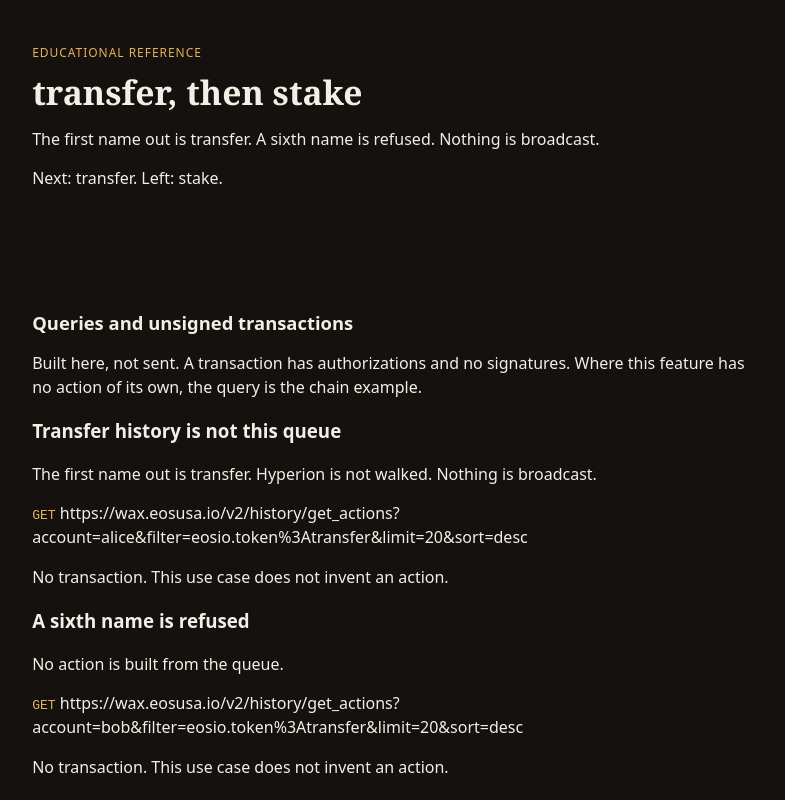
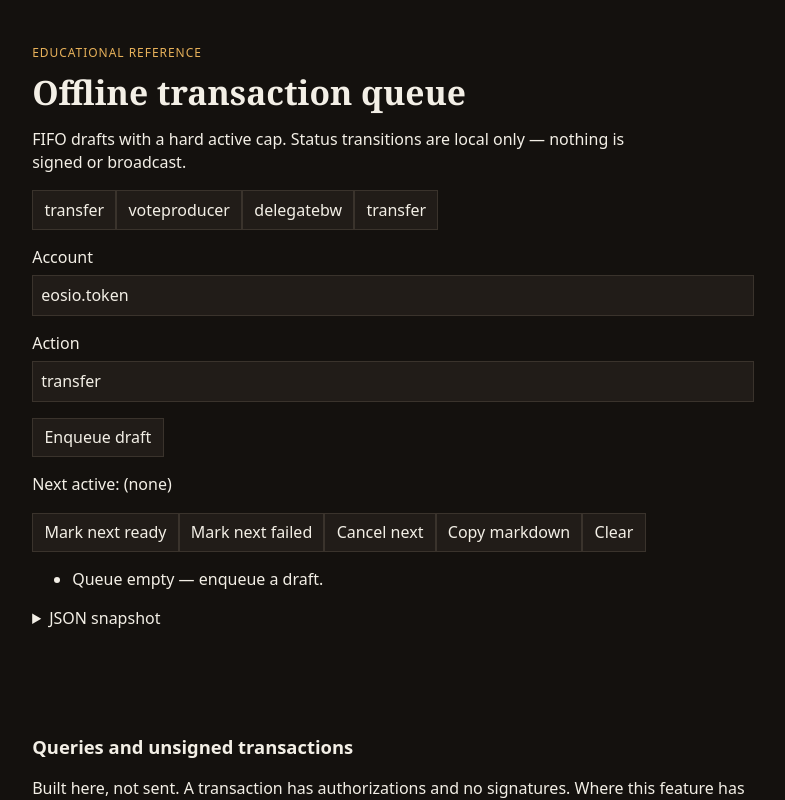
Before and after one commit to pixel-journey/wax-offline-transaction-queue, a Next.js app: page / in a window 1280 px wide. Shown: the top 800 px of the page, without its empty margins (247-1032 px from the left). Built offline with nearby package versions, Linux system fonts and the light colour scheme.

Commit message:
Interactive offline queue demo UI

```diff
--- a/src/Demo.tsx
+++ b/src/Demo.tsx
@@ -1,16 +1,218 @@
 "use client";
 
-import { dequeue, enqueue } from "./queue";
+import { useMemo, useState } from "react";
+import {
+  conflictHints,
+  emptyQueue,
+  enqueueItem,
+  exportQueueMarkdown,
+  markNext,
+  peekNext,
+  serializeQueue,
+  setItemStatus,
+} from "./queue";
+import type { QueueState } from "./types";
+
+const PRESETS = [
+  { account: "eosio.token", name: "transfer" },
+  { account: "eosio", name: "voteproducer" },
+  { account: "eosio", name: "delegatebw" },
+  { account: "atomicassets", name: "transfer" },
+] as const;
 
 export function Demo() {
-  const waiting = enqueue(["transfer"], "stake");
-  const next = waiting.ok ? dequeue(waiting.queue) : null;
+  const [state, setState] = useState<QueueState>(() => emptyQueue());
+  const [account, setAccount] = useState("eosio.token");
+  const [name, setName] = useState("transfer");
+  const [message, setMessage] = useState<string | null>(null);
+
+  const next = useMemo(() => peekNext(state), [state]);
+  const hints = useMemo(() => conflictHints(state), [state]);
+
+  const push = () => {
+    const r = enqueueItem(state, { account: account.trim(), name: name.trim() });
+    if (!r.ok) {
+      setMessage(r.reason);
+      return;
+    }
+    setState(r.state);
+    setMessage(`Queued ${r.item.account}::${r.item.name}`);
+  };
+
+  const copyMd = async () => {
+    try {
+      await navigator.clipboard.writeText(exportQueueMarkdown(state));
+      setMessage("Markdown snapshot copied");
+    } catch {
+      setMessage("Clipboard unavailable");
+    }
+  };
+
   return (
-    <main className="wrap">
-      <p className="kicker">Educational reference</p>
-      <h1>transfer, then stake</h1>
-      <p className="lede">The first name out is transfer. A sixth name is refused. Nothing is broadcast.</p>
-      {next && next.ok ? <p>Next: {next.name}. Left: {next.queue.join(", ") || "none"}.</p> : <p>The sample failed.</p>}
+    <main className="wrap space-y-6 max-w-xl mx-auto p-6 text-white">
+      <p className="kicker text-xs uppercase tracking-widest text-emerald-400/80">
+        Educational reference
+      </p>
+      <h1 className="text-2xl font-bold text-emerald-400">Offline transaction queue</h1>
+      <p className="lede text-sm opacity-60">
+        FIFO drafts with a hard active cap. Status transitions are local only —
+        nothing is signed or broadcast.
+      </p>
+
+      <section className="rounded-2xl border border-white/10 bg-black/40 p-4 space-y-3">
+        <div className="flex flex-wrap gap-2">
+          {PRESETS.map((p) => (
+            <button
+              key={`${p.account}-${p.name}`}
+              type="button"
+              className="px-2 py-1 rounded-lg text-xs bg-white/10"
+              onClick={() => {
+                setAccount(p.account);
+                setName(p.name);
+              }}
+            >
+              {p.name}
+            </button>
+          ))}
+        </div>
+        <label className="block text-xs opacity-70">
+          Account
+          <input
+            value={account}
+            onChange={(e) => setAccount(e.target.value)}
+            className="mt-1 w-full rounded-lg border border-white/15 bg-black/50 px-3 py-2 font-mono text-sm"
+          />
+        </label>
+        <label className="block text-xs opacity-70">
+          Action
+          <input
+            value={name}
+            onChange={(e) => setName(e.target.value)}
+            className="mt-1 w-full rounded-lg border border-white/15 bg-black/50 px-3 py-2 font-mono text-sm"
+          />
+        </label>
+        <button
+          type="button"
+          onClick={push}
+          className="px-3 py-2 rounded-lg text-sm bg-emerald-700"
+        >
+          Enqueue draft
+        </button>
+      </section>
+
+      <section className="rounded-2xl border border-white/10 bg-black/30 p-4 space-y-2">
+        <p className="text-sm">
+          Next active:{" "}
+          <span className="font-mono text-emerald-400">
+            {next ? `${next.account}::${next.name}` : "(none)"}
+          </span>
+        </p>
+        <div className="flex flex-wrap gap-2">
+          <button
+            type="button"
+            className="px-2 py-1 rounded-lg text-xs bg-white/10"
+            onClick={() => {
+              const r = markNext(state, "ready");
+              if (r.ok) setState(r.state);
+              else setMessage(r.reason);
+            }}
+          >
+            Mark next ready
+          </button>
+          <button
+            type="button"
+            className="px-2 py-1 rounded-lg text-xs bg-amber-800/80"
+            onClick={() => {
+              const r = markNext(state, "failed");
+              if (r.ok) setState(r.state);
+              else setMessage(r.reason);
+            }}
+          >
+            Mark next failed
+          </button>
+          <button
+            type="button"
+            className="px-2 py-1 rounded-lg text-xs bg-white/10"
+            onClick={() => {
+              const r = markNext(state, "cancelled");
+              if (r.ok) setState(r.state);
+              else setMessage(r.reason);
+            }}
+          >
+            Cancel next
+          </button>
+          <button
+            type="button"
+            className="px-2 py-1 rounded-lg text-xs bg-sky-700"
+            onClick={copyMd}
+          >
+            Copy markdown
+          </button>
+          <button
+            type="button"
+            className="px-2 py-1 rounded-lg text-xs bg-white/10"
+            onClick={() => setState(emptyQueue())}
+          >
+            Clear
+          </button>
+        </div>
+      </section>
+
+      <ul className="space-y-2 text-sm">
+        {state.items.map((item) => (
+          <li
+            key={item.id}
+            className="rounded-xl border border-white/10 px-3 py-2 flex justify-between gap-2"
+          >
+            <span>
+              <span className="font-mono text-xs opacity-50">{item.id}</span>
+              <span className="block font-mono text-emerald-300/90">
+                {item.account}::{item.name}
+              </span>
+            </span>
+            <span className="flex flex-col items-end gap-1">
+              <span className="text-xs opacity-70">{item.status}</span>
+              {(item.status === "pending" || item.status === "ready") && (
+                <button
+                  type="button"
+                  className="text-[10px] underline opacity-60"
+                  onClick={() => {
+                    const r = setItemStatus(state, item.id, "cancelled");
+                    if (r.ok) setState(r.state);
+                  }}
+                >
+                  cancel
+                </button>
+              )}
+            </span>
+          </li>
+        ))}
+        {state.items.length === 0 && (
+          <li className="text-xs opacity-50">Queue empty — enqueue a draft.</li>
+        )}
+      </ul>
+
+      <ul className="text-xs space-y-1 opacity-80">
+        {hints.map((h) => (
+          <li
+            key={h.message}
+            className={h.level === "warn" ? "text-amber-300" : ""}
+          >
+            {h.message}
+          </li>
+        ))}
+      </ul>
+
+      {message && (
+        <p className="text-xs text-emerald-200/80" role="status">
+          {message}
+        </p>
+      )}
+
+      <details className="text-[10px] opacity-40">
+        <summary>JSON snapshot</summary>
+        <pre className="overflow-x-auto mt-2">{serializeQueue(state)}</pre>
+      </details>
     </main>
   );
 }
```
